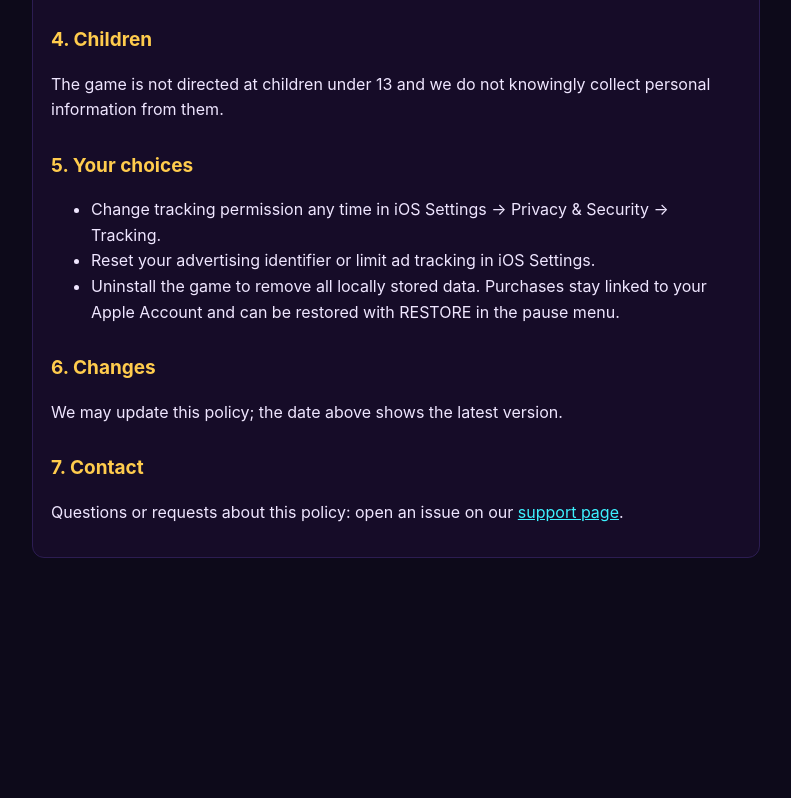
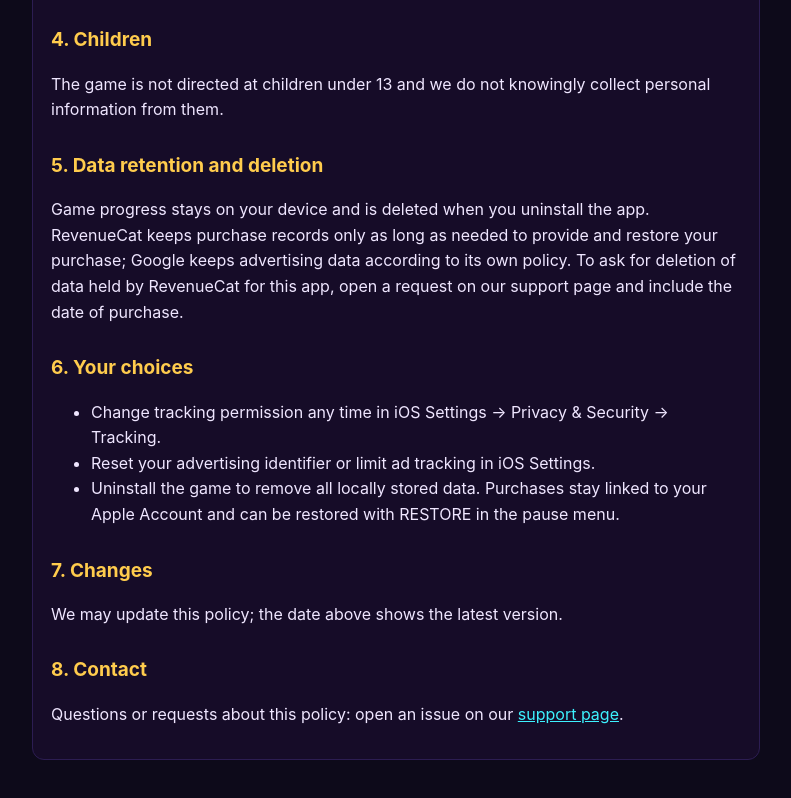
Before and after one commit to cyberumut/fake-candidate, a plain HTML site: page privacy.html in a window 1280 px wide. Shown: the part 1116-1914 px from the top of the page, without its empty margins (244-1035 px from the left). Before the commit the page ends 1754 px from the top, so only its background shows below. Drawn offline with Linux system fonts and the light colour scheme.

Commit message:
Privacy policy: data retention and deletion
Co-Authored-By: Claude Opus 5.5 <noreply@anthropic.com>

```diff
--- a/privacy.html
+++ b/privacy.html
@@ -31,16 +31,19 @@ h2{font-size:19px;margin-top:28px;color:var(--gold)}.card{background:var(--card)
 <h2>4. Children</h2>
 <p>The game is not directed at children under 13 and we do not knowingly collect personal information from them.</p>
 
-<h2>5. Your choices</h2>
+<h2>5. Data retention and deletion</h2>
+<p>Game progress stays on your device and is deleted when you uninstall the app. RevenueCat keeps purchase records only as long as needed to provide and restore your purchase; Google keeps advertising data according to its own policy. To ask for deletion of data held by RevenueCat for this app, open a request on our support page and include the date of purchase.</p>
+
+<h2>6. Your choices</h2>
 <ul>
   <li>Change tracking permission any time in iOS Settings → Privacy &amp; Security → Tracking.</li>
   <li>Reset your advertising identifier or limit ad tracking in iOS Settings.</li>
   <li>Uninstall the game to remove all locally stored data. Purchases stay linked to your Apple Account and can be restored with RESTORE in the pause menu.</li>
 </ul>
 
-<h2>6. Changes</h2>
+<h2>7. Changes</h2>
 <p>We may update this policy; the date above shows the latest version.</p>
 
-<h2>7. Contact</h2>
+<h2>8. Contact</h2>
 <p>Questions or requests about this policy: open an issue on our <a href="https://github.com/cyberumut/fake-candidate/issues">support page</a>.</p>
 </div></main></body></html>
```
